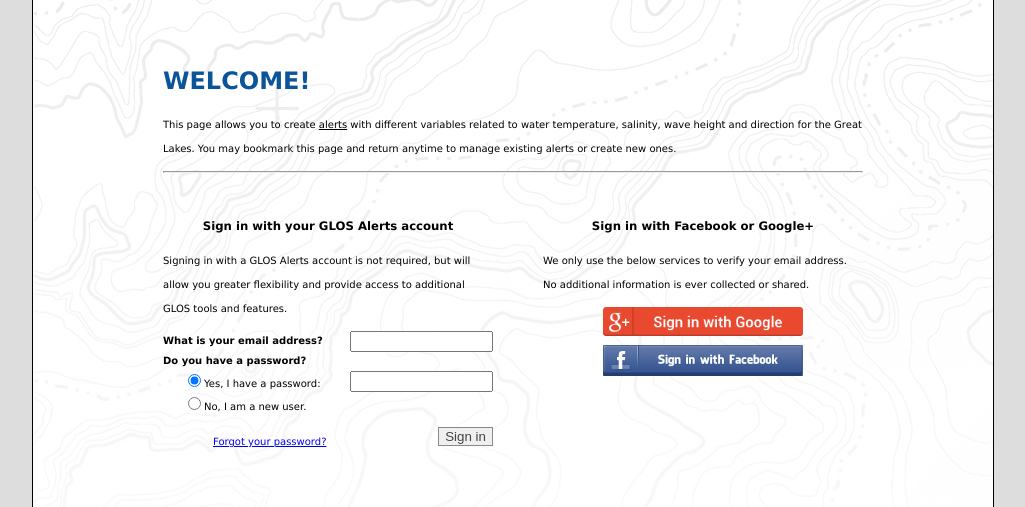
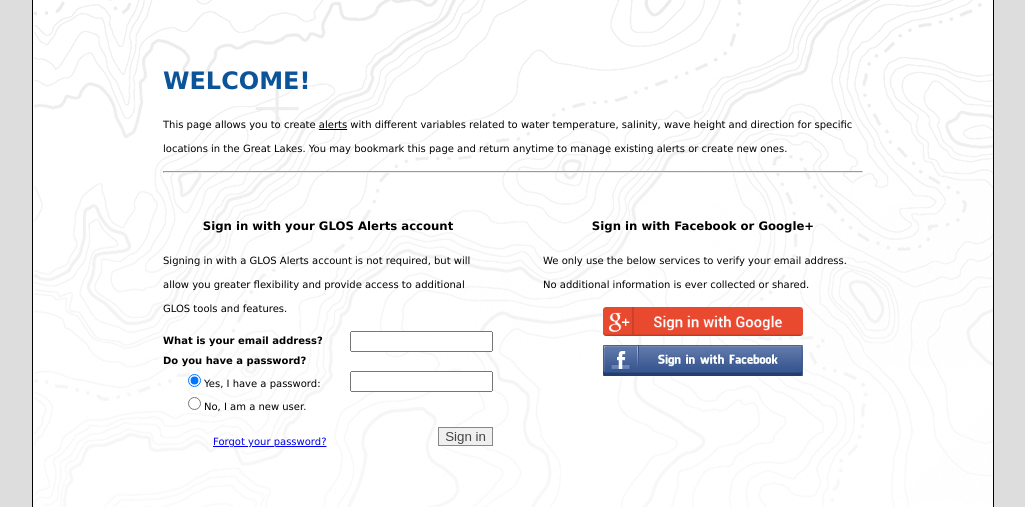
Before and after one commit to asascience-open/alerting, a Flask app: page / in a window 1280 px wide. Shown: the part 174-681 px from the top of the page, without its empty margins (127-1152 px from the left). Run offline with Flask 2, Linux system fonts and the light colour scheme; parts of the project's set-up code (start-up, migrations or seed data) failed here and were passed over; some libraries are stand-ins or nearby versions.

Commit message:
Update welcome copy

```diff
--- a/alerting/templates/index.html
+++ b/alerting/templates/index.html
@@ -1052,9 +1052,8 @@
             <h2>WELCOME!</h2>
             <p>
                 This page allows you to create <span class="tooltip_text" title="Customized email messages to tell you when a particular parameter - such as water temperature - meets a specified condition for a specific location/station.">alerts</span> with different variables related to water
-                temperature, salinity, wave height and direction for the Great Lakes.  You may
-                bookmark this page and return anytime to manage existing alerts or create new
-                ones.
+                temperature, salinity, wave height and direction for specific locations in the Great Lakes.  You may
+                bookmark this page and return anytime to manage existing alerts or create new ones.
             </p>
 
             <hr />
```
